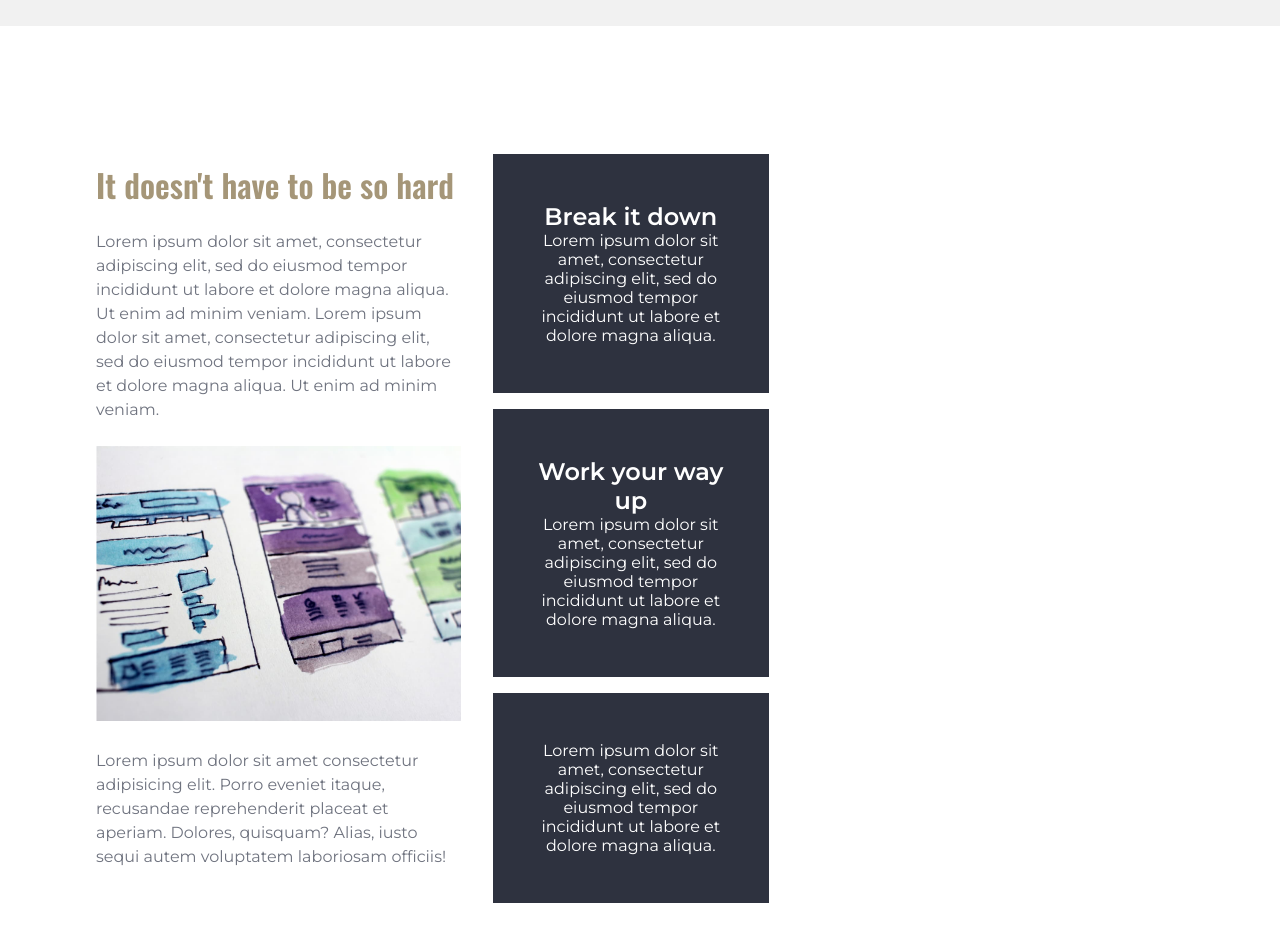
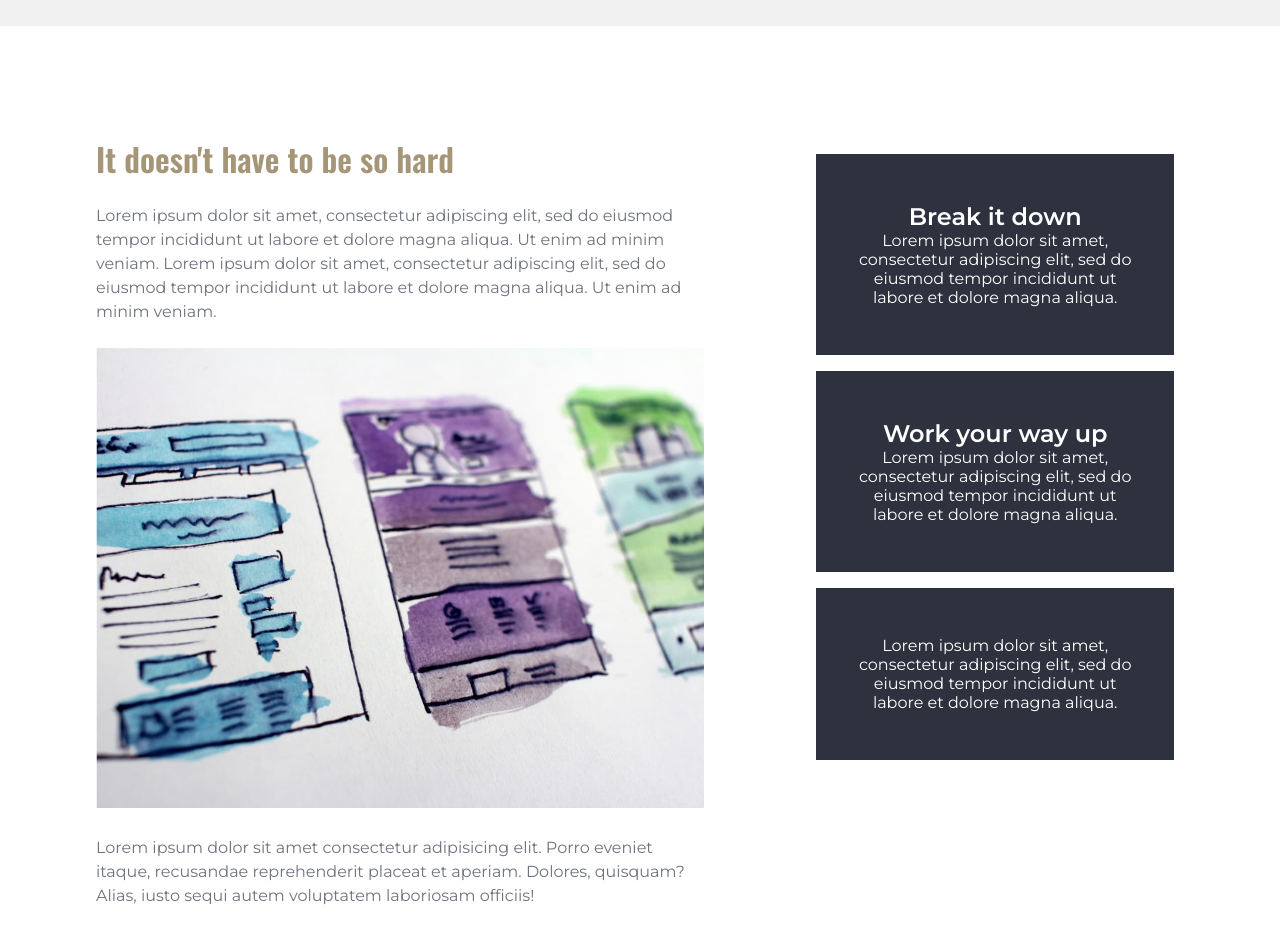
Before and after one commit to Skyz03/21D-of-Responsive-Design, a plain HTML site: page Final challenge/index.html in a window 1280 px wide. Shown: the part 1040-1983 px from the top of the page. Drawn offline with nearby package versions, Linux system fonts and the light colour scheme.

Commit message:
Article section completed

```diff
--- a/Final challenge/assets/scss/layout/_index.scss
+++ b/Final challenge/assets/scss/layout/_index.scss
@@ -81,7 +81,7 @@ body {
 .article {
   &__content {
     max-width: 60%;
-    width: 50%;
+    width: 100%;
 
     p {
       line-height: 1.5;
@@ -108,6 +108,8 @@ body {
 
   &__table {
     align-self: flex-start;
+    max-width: 40%;
+    width: 100%;
   }
 
   &__box {
@@ -116,7 +118,8 @@ body {
     margin: 1em 0;
     padding: 3em 2em;
     text-align: center;
-    width: 40%;
+    width: 80%;
+    margin-left: 5em;
 
     &--title {
       font-size: 1.5rem;
```
Also changed, not shown: Final challenge/assets/css/app.css, 1 other file.
